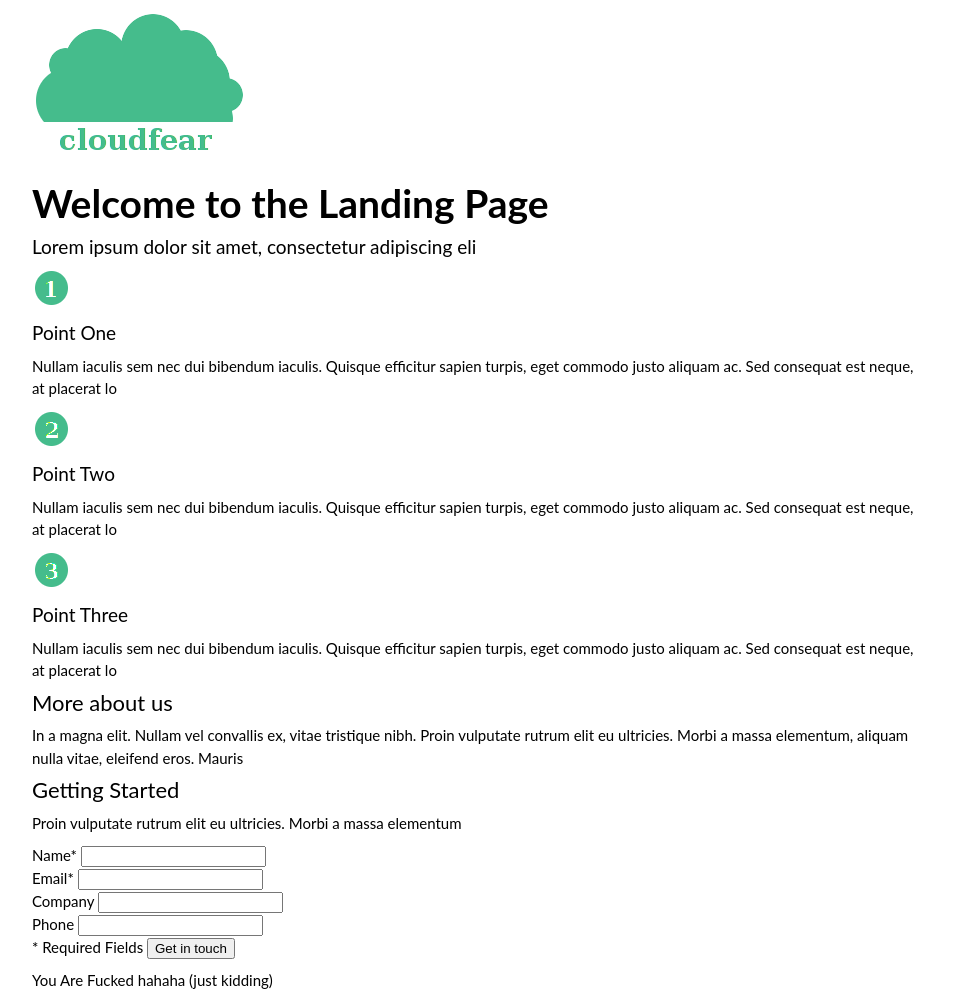
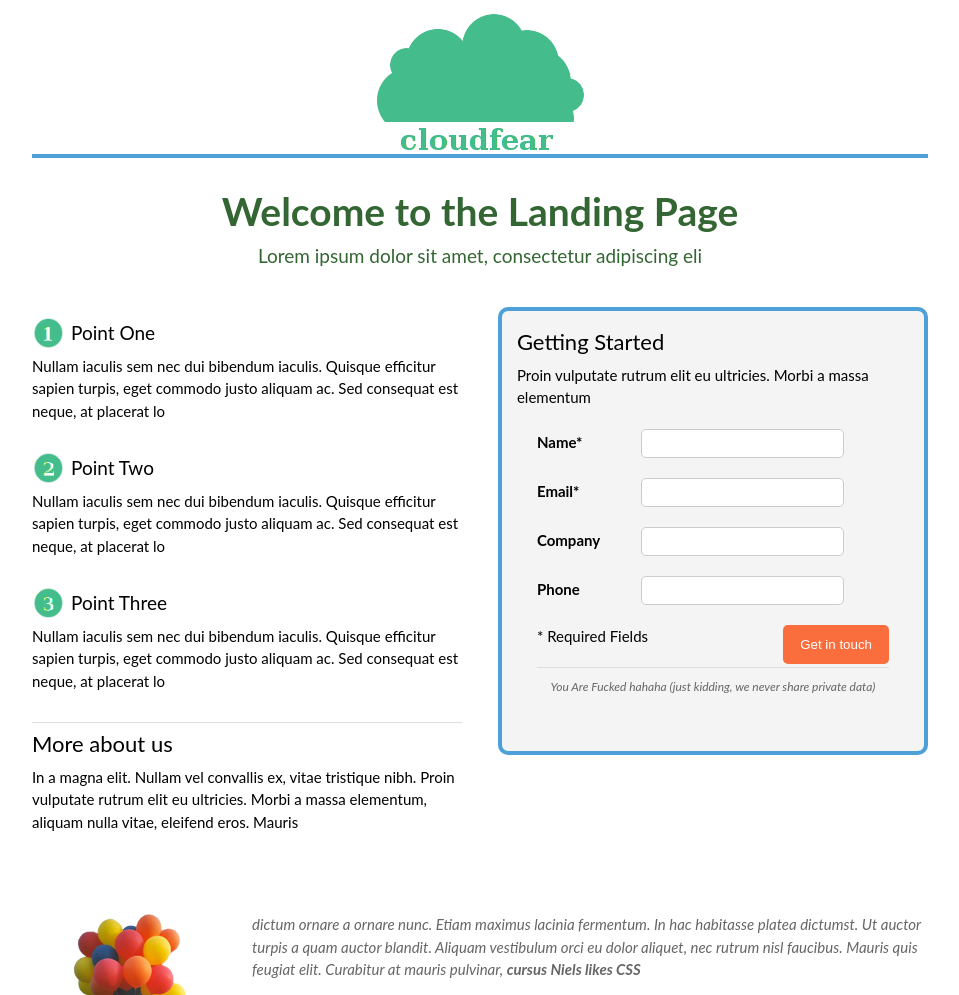
Before and after one commit to nkoster/training, a plain HTML site: page css/landing.html in a window 1280 px wide. Shown: the top 995 px of the page, without its empty margins (160-1119 px from the left). Drawn offline with Linux system fonts and the light colour scheme.

Commit message:
Lecture 6

```diff
--- a/css/css/style.css
+++ b/css/css/style.css
@@ -40,3 +40,125 @@ strong {
 .clearfix {
     clear: both;
 }
+
+header#main-header {
+    border-bottom: 4px solid #4ea0d8;
+}
+
+#logo {
+    margin: auto;
+    display: block;
+}
+
+#main-text {
+    text-align: center;
+    color: #363;
+    padding: 10px;
+    margin-bottom: 20px;
+}
+
+#sub-1 {
+    float: left;
+    width: 48%;
+}
+
+#sub-2 {
+    float: right;
+    width: 48%;
+}
+
+.points li {
+    margin-bottom: 30px;
+}
+
+.points img {
+    float: left;
+    width: 32px;
+    margin-right: 7px;
+}
+
+.points h4 {
+    padding-top: 5px;
+}
+
+#contact-form {
+    padding: 10px 15px 15px 15px;
+    border: 4px solid #4ea0d8;
+    border-radius: 10px;
+    -webkit-border-radius: 10px;
+    -mox-border-radius: 10px;
+    overflow: auto;
+    background: #f4f4f4;
+}
+
+#contact-form div {
+    margin: 20px;
+}
+
+#contact-form label {
+    display: inline-block;
+    width: 100px;
+    font-weight: bold;
+}
+
+#contact-form input[type='text'], #contact-form input[type='email'] {
+    border: #ccc 1px solid;
+    border-radius: 5px;
+    -webkit-border-radius: 5px;
+    -moz-border-radius: 5px;
+    height: 25px;
+    width: 56%;
+}
+
+#contact-form input[type='submit'] {
+    padding: 12px 17px;
+    color: #fff;
+    background: #fa6e3e;
+    border: 0;
+    border-radius: 5px;
+    -webkit-border-radius: 5px;
+    -moz-border-radius: 5px;
+    float: right;
+    display: block;
+}
+
+#contact-form input[type='submit']:hover {
+    background: #d55427;
+    cursor: pointer;
+}
+
+#contact-form .content-footer p {
+    font-style: italic;
+    text-align: center;
+    color: #666;
+    font-size: 80%;
+}
+
+.content-footer {
+    border-top: #ddd solid 1px;
+    margin-bottom: 20px;
+    padding-bottom: 10px;
+}
+
+.content-header {
+    border-bottom: #ddd solid 1px;
+    margin-bottom: 20px;
+    padding-bottom: 10px;
+}
+
+#testimonial {
+    margin: 40px 0;
+    font-style: italic;
+    color: #666;
+}
+
+#testimonial img {
+    float: left;
+    margin-right: 20px;
+}
+
+footer#main-footer {
+    text-align: center;
+    border-top: #ccc solid 1px;
+    color: #aaa;
+}
--- a/css/landing.html
+++ b/css/landing.html
@@ -9,7 +9,7 @@
     <body>
         <div id="container">
             <header id="main-header">
-                <img src="images/logo_215x144.png" alt="Landing Page">
+                <img id="logo" src="images/logo_215x144.png" alt="Landing Page">
             </header>
             <div id="main-text">
                 <h1>Welcome to the Landing Page</h1>
@@ -50,7 +50,7 @@
                     </div>
                     <div>
                         <label>Email*</label>
-                        <input type="text">
+                        <input type="email">
                     </div>
                     <div>
                         <label>Company</label>
@@ -66,7 +66,7 @@
                     </div>
                     <div class="clearfix"></div>
                     <div class="content-footer">
-                        <p>You Are Fucked hahaha (just kidding)</p>
+                        <p>You Are Fucked hahaha (just kidding, we never share private data)</p>
                     </div>
                 </form>
             </div><!-- /. sub-2 -->
```
